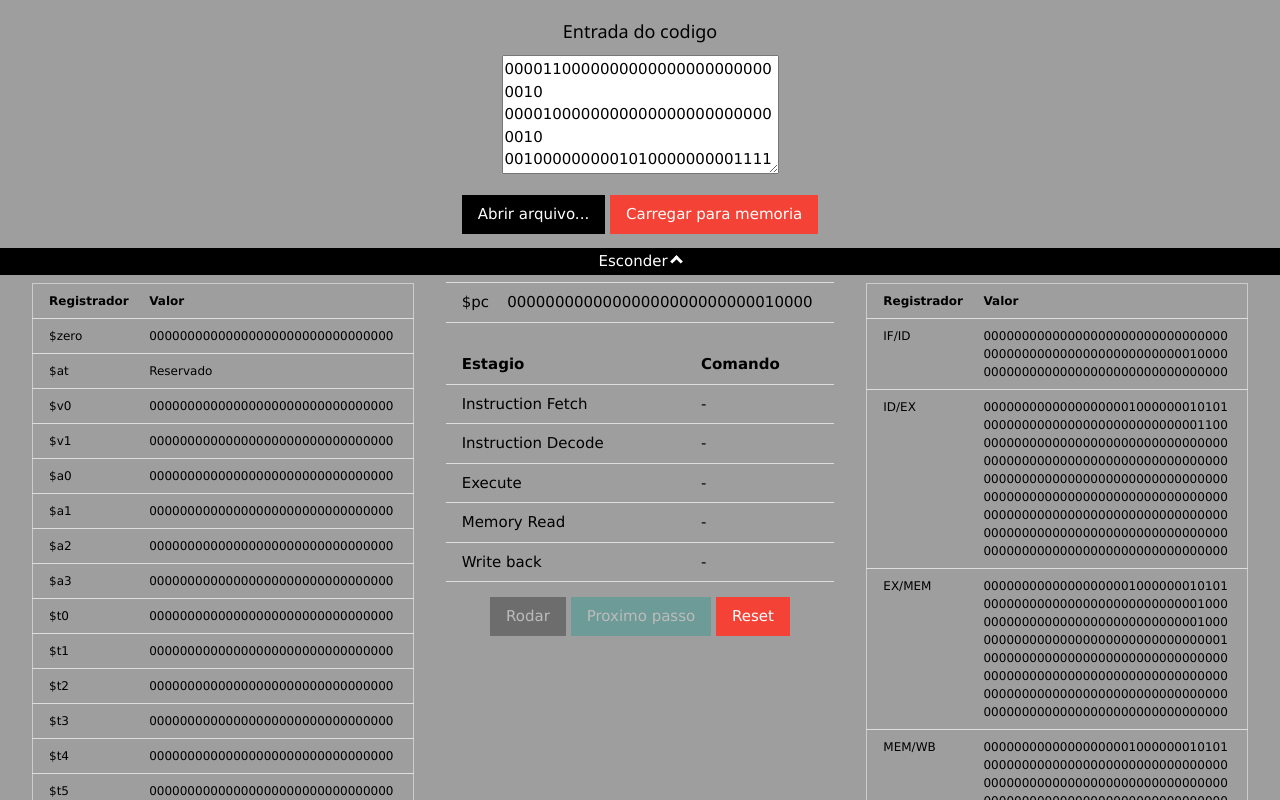
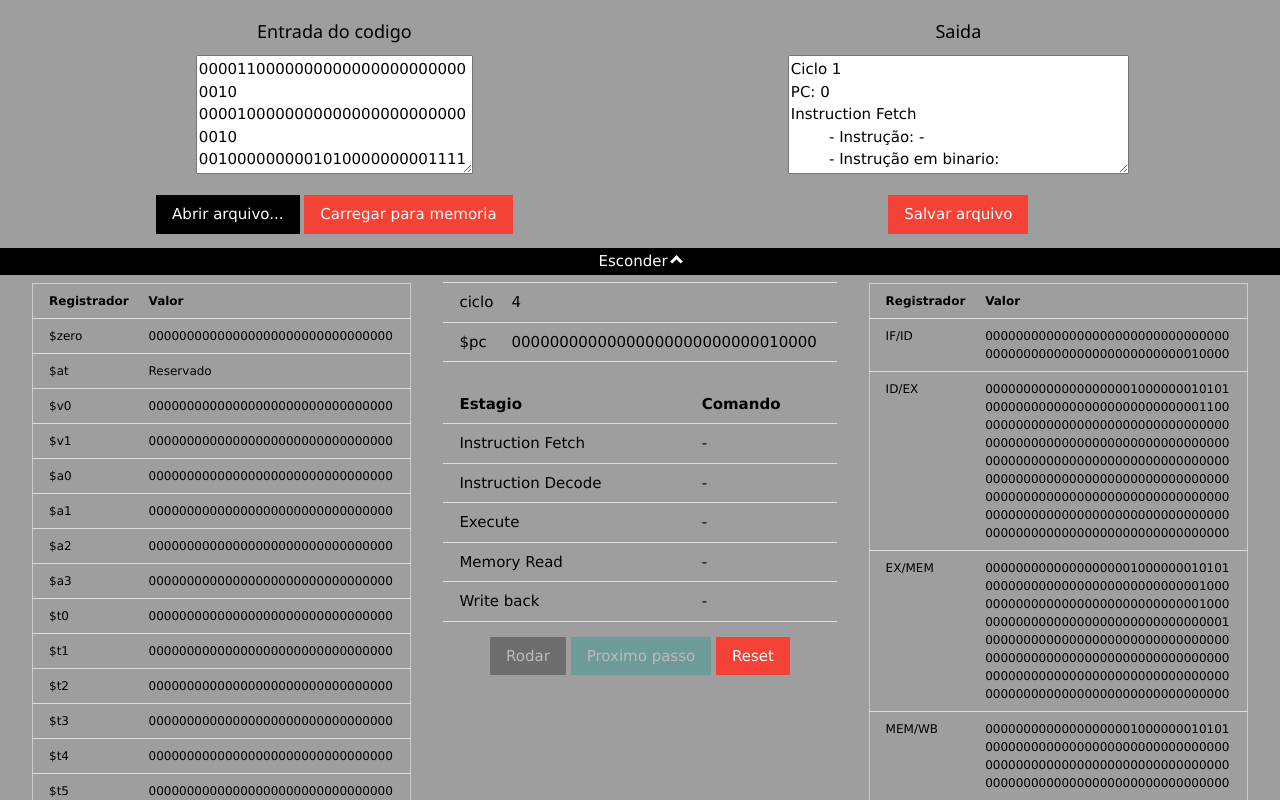
Before and after one commit to Paulo-Rozatto/ufjf-mips-simulator, a plain HTML site: page index.html in a window 1280 px wide. Both pictures are taken after a click on the button "Rodar". Shown: the top 800 px of the page. Drawn offline with Linux system fonts and the light colour scheme.

Commit message:
gerando output

```diff
--- a/index.html
+++ b/index.html
@@ -46,13 +46,14 @@
         .none {
             display: none;
         }
+
     </style>
 </head>
 
 <body>
     <section>
-        <div class="w3-cell-row w3-padding w3-gray">
-            <div id="hide" class="w3-container w3-cell w3-cell-middle w3-center">
+        <div id="hide" class="w3-cell-row w3-padding w3-gray">
+            <div class="w3-container w3-cell w3-cell-middle w3-center">
                 <h5 class="w3-center">Entrada do codigo</h5>
                 <textarea id="text-input" cols="32" rows="5">
 00001100000000000000000000000010
@@ -81,6 +82,17 @@
                         style="font-size: 0.8em;">
 
                     <button id="btn-load" class="w3-button w3-red">Carregar para memoria</button>
+                </div>
+            </div>
+
+            <div class="w3-container w3-cell w3-cell-right w3-center">
+                <h5 class="w3-center">Saida</h5>
+                <textarea id="text-output" cols="40" rows="5" readonly>
+                </textarea>
+                <br>
+
+                <div class="w3-bar w3-center" style="margin-top: 1em;">
+                    <a id="btn-download" class="w3-button w3-red">Salvar arquivo</a>
                 </div>
             </div>
         </div>
@@ -268,6 +280,10 @@
                 <table class="w3-table w3-stripped w3-bordered">
                     <tr></tr>
                     <tr>
+                        <td>ciclo</td>
+                        <td id="cycle">0</td>
+                    </tr>
+                    <tr>
                         <td>$pc</td>
                         <td id="pc">00000000000000000000000000000000</td>
                     </tr>
--- a/simulador.js
+++ b/simulador.js
@@ -15,7 +15,7 @@ const instruction_memory = [];
 const data_memory = new Int32Array(new ArrayBuffer(512));
 
 // Registradores do pipeline sendo alocados por quantidade de bytes
-const if_id = new Int32Array(new ArrayBuffer(12)); // 3 posicoes
+const if_id = new Int32Array(new ArrayBuffer(8)); // 2 posicoes
 const id_ex = new Int32Array(new ArrayBuffer(36)); // 9 posicoes
 const ex_mem = new Int32Array(new ArrayBuffer(32)); // 8 posicoes
 const mem_wb = new Int32Array(new ArrayBuffer(16)); // 4 posicoes
@@ -26,9 +26,17 @@ const alu = new ALU();
 // Auxiliadores para mostrar qual comando esta sendo executado em assembly
 const converter = new BinaryConverter();
 const execution_queue = ['-', '-', '-', '-', '-'];
+const binary_queue = ['', '', '', '', '']
 let lasWasJump = false;
 
+// String de saida
+let output = "";
+
+let cycleCount = 0;
 function cycle() {
+    cycleCount++;
+    output += `Ciclo ${cycleCount}\n` + `PC: ${pc}\n`;
+
     instructionFetch(FIRST_HALF);
     instructionDecode(FIRST_HALF);
     execute(FIRST_HALF);
@@ -41,10 +49,37 @@ function cycle() {
     memoryRead(SECOND_HALF);
     writeBack(SECOND_HALF);
 
+    output += "\n";
+    output += "--------------------------------------------------------------"
+    output += "\n";
     updateUI();
 
     // Se o comando executado no estagio 4 for jump, apague da fila
-    if (lasWasJump) execution_queue[3] = '-'
+    if (lasWasJump) {
+        execution_queue[3] = '-';
+        binary_queue[3] = 0;
+    }
+}
+
+function writeInOutput(name, instruction, binary, controls, regName, reg) {
+    output += name + "\n";
+    output += "\t- Instrução: " + instruction + "\n";
+    output += "\t- Instrução em binario: " + toBin(binary) + "\n"
+
+    output += "\t- Sinais de controle:" + "\n";
+    for (let ctr in controls) {
+        output += "\t\t- " + ctr + ": " + controls[ctr] + "\n";
+    }
+
+    output += "\t- " + regName + ":\n"
+    if (reg.length > 0)
+        for (let n of reg) {
+            output += "\t\t- " + toBin(n) + "\n";
+        }
+
+    function toBin(x) {
+        return (x >>> 0).toString(2).padStart(32, '0');
+    }
 }
 
 function instructionFetch(half) { // Busca instrucao
@@ -55,7 +90,8 @@ function instructionFetch(half) { // Busca instrucao
 
         // para exibir na interface
         let convertedInstruction = converter.convert(this.instruction);
-        execution_queue.unshift(convertedInstruction)
+        execution_queue.unshift(convertedInstruction);
+        binary_queue.unshift(this.instruction);
     }
     else if (half == SECOND_HALF) {
         if_id[0] = this.instruction;
@@ -63,6 +99,7 @@ function instructionFetch(half) { // Busca instrucao
 
         pc = this.pcIncremented;
         htmlWrite('pc', pc);
+        writeInOutput("Instruction Fetch", execution_queue[0], binary_queue[0], null, "IF/ID", if_id);
     }
 }
 
@@ -93,6 +130,8 @@ function instructionDecode(half) { // Decodifica instrucoes
         id_ex[6] = this.rt; // salva endereco para escrever load word
         id_ex[7] = this.rd;
         id_ex[8] = this.jumpAddress;
+
+        writeInOutput("Instruction Decode", execution_queue[1], binary_queue[1], null, "ID/EX", id_ex);
     }
 }
 
@@ -148,6 +187,9 @@ function execute(half) { // execucao ou calculo de endereco
 
         // Escolhe entre endercos de rt e rd para decidir qual o registrador escrito
         this.writeAddress = regDst === 0 ? id_ex[6] : id_ex[7];
+
+        // Salva sinais de controle em objeto para exibir no arquivo de saida
+        this.exControls = { regDst, op1, op0, aluSrc, shift, jr, opAlu }
     }
     else if (half == SECOND_HALF) {
         ex_mem[0] = this.memoryControls;
@@ -158,6 +200,8 @@ function execute(half) { // execucao ou calculo de endereco
         ex_mem[5] = this.rtValue;
         ex_mem[6] = this.writeAddress;
         ex_mem[7] = this.jAddress;
+
+        writeInOutput("Execute", execution_queue[2], binary_queue[2], this.exControls, "EX/MEM", ex_mem);
     }
 }
 
@@ -211,6 +255,9 @@ function memoryRead(half) { // acesso a memoria
         // avisa a proxima funcao para remover o jum da fila
         lasWasJump = (jump === 1 && link === 0) || branch || bne;
 
+        // Salva sinais de controle em objeto para exibir no arquivo de saida
+        this.memControls = { branch, bne, jump, link, memRead, memWrite };
+
     }
     else if (half == SECOND_HALF) {
         mem_wb[0] = this.wbControls;
@@ -222,6 +269,7 @@ function memoryRead(half) { // acesso a memoria
             pc = this.branchAddress;
         }
 
+        writeInOutput("Memory Read", execution_queue[3], binary_queue[3], this.memControls, "MEM/WB", mem_wb);
     }
 }
 
@@ -232,6 +280,9 @@ function writeBack(half) { // escrita do resultado
 
         this.value = this.memToReg === 1 ? mem_wb[1] : mem_wb[2];
         this.dst = mem_wb[3];
+
+        // Salva sinais de controle em objeto para exibir no arquivo de saida
+        this.wbControl = { regWrite: this.regWrite, memToReg: this.memToReg }
     }
     else if (half == SECOND_HALF) {
         if (this.regWrite === 1) {
@@ -240,6 +291,10 @@ function writeBack(half) { // escrita do resultado
 
         // remove ultimo elemento ja que acabou sua execucao
         execution_queue.pop();
+        binary_queue.pop();
+
+
+        writeInOutput("Write Back", execution_queue[4], binary_queue[4], this.wbControl, "Nao tem registrador", []);
     }
 }
 
@@ -249,6 +304,7 @@ document.getElementById('btn-load').addEventListener('click', loadFromTextArea,
 document.getElementById('btn-run').addEventListener('click', run, false);
 document.getElementById('btn-next').addEventListener('click', cycle, false);
 document.getElementById('btn-reset').addEventListener('click', reset, false);
+document.getElementById('btn-download').addEventListener('click', dowloadFile, false)
 
 function loadFromTextArea() {
     // Pega conteudo do text area, separa por quebra de linha e guarda num array
@@ -299,6 +355,9 @@ function reset() {
     resetArray(execution_queue, '-')
 
     pc = 0 | 0;
+    cycleCount = 0;
+    output = "";
+
 
     updateUI();
 
@@ -309,6 +368,12 @@ function reset() {
     }
 }
 
+function dowloadFile(e) {
+    let blob = new Blob([output], {type: 'text/plain'});
+    e.target.download = "log-simulador.txt";
+    e.target.href = window.URL.createObjectURL(blob);
+}
+
 
 function updateUI() {
     // Comandos
@@ -317,6 +382,12 @@ function updateUI() {
     document.getElementById('lbl-exec').innerText = execution_queue[2];
     document.getElementById('lbl-mem').innerText = execution_queue[3];
     document.getElementById('lbl-wb').innerText = execution_queue[4];
+
+    // contador de cyclo
+    document.getElementById('cycle').innerHTML = `${cycleCount}`;
+
+    // Text area de saida
+    document.getElementById('text-output').value = output;
 
     // PC
     htmlWrite('pc', pc);
```
